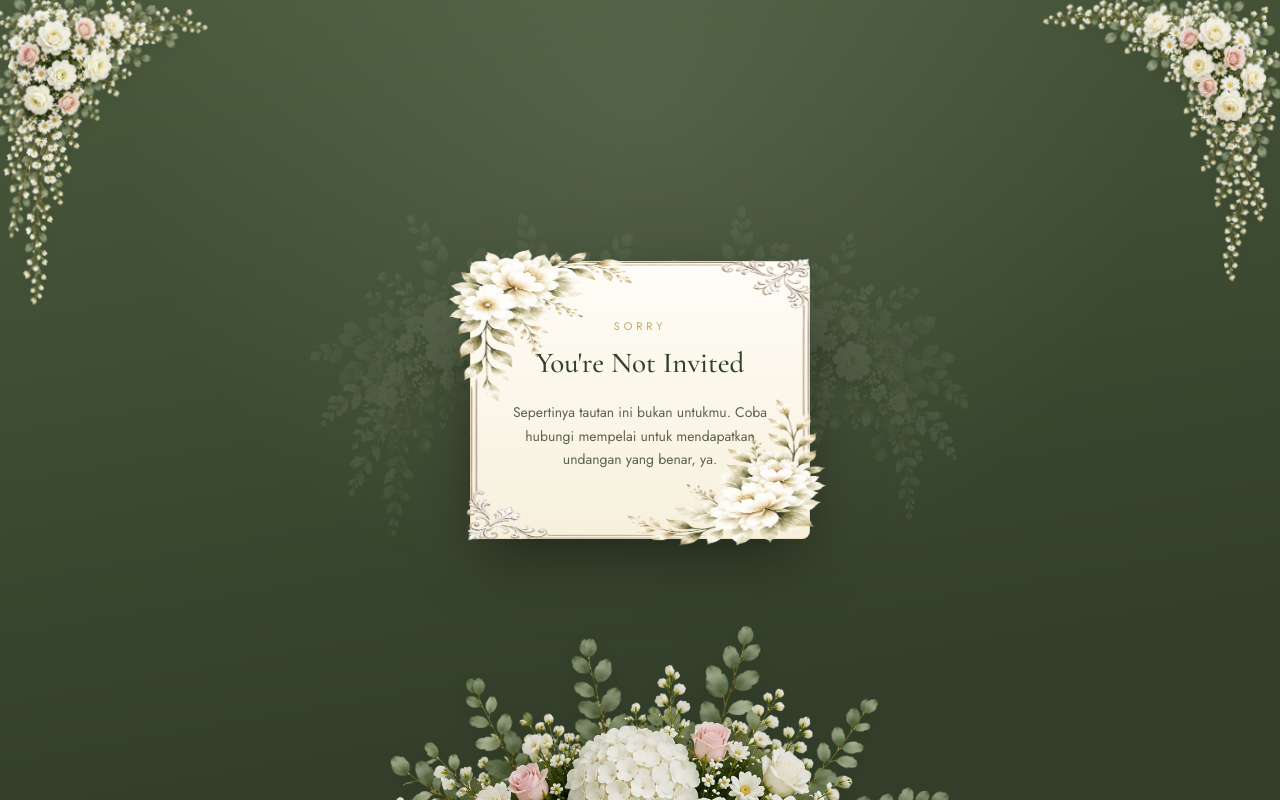
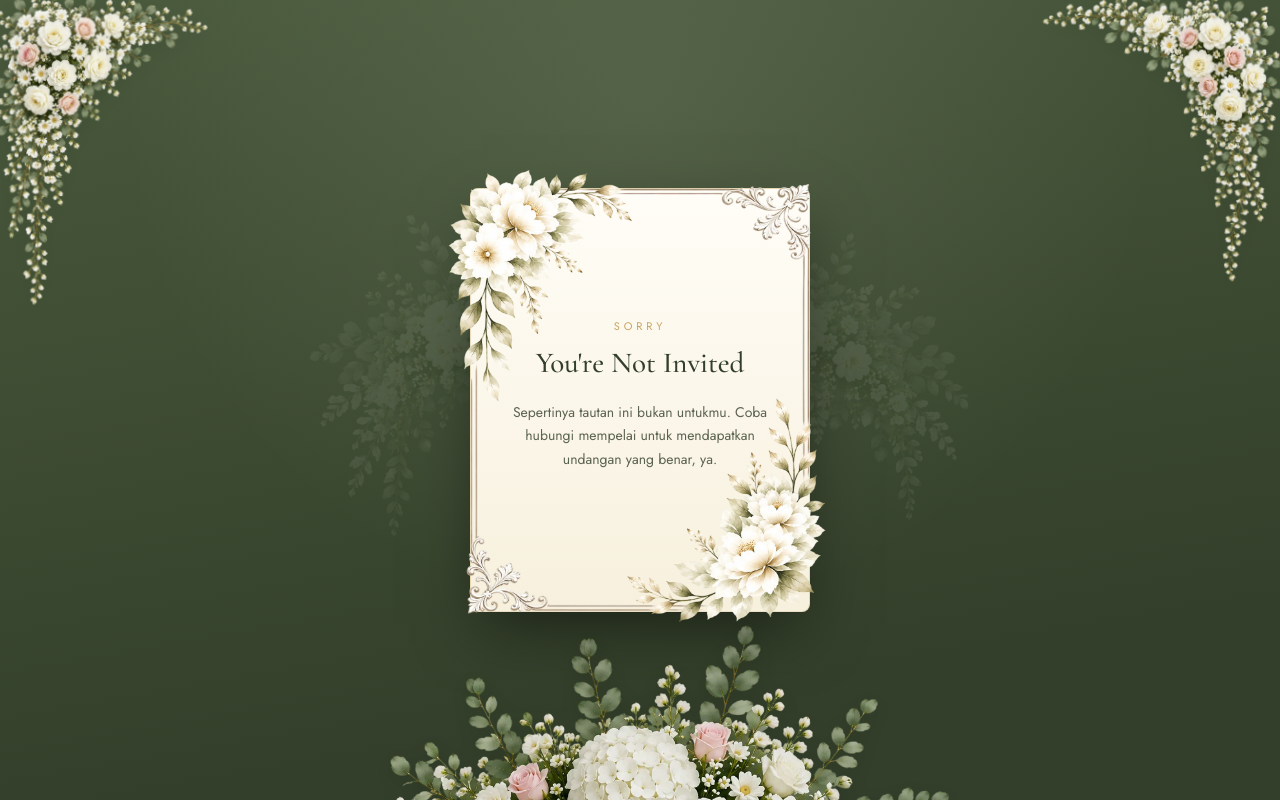
Before and after one commit to ivanmufid298/vaninwedding, a Next.js app: page / in a window 1280 px wide. Both pictures are taken after a click on the button "Buka undangan". Built offline with nearby package versions, Linux system fonts and the light colour scheme; no server answers.

Commit message:
fix height invite card when fetching data

```diff
--- a/src/components/invitation/InviteCard.module.css
+++ b/src/components/invitation/InviteCard.module.css
@@ -36,6 +36,14 @@
   pointer-events:none; z-index:0;
 }
 .cardBody{ position:relative; z-index:1; }
+/* the invited layout, kept in flow purely for its height, so the loading and not-invited
+   screens sit in a card of exactly the same size instead of a squat one */
+.reserve{ visibility:hidden; }
+/* ...and the real message for those two states, centred in the space it reserved */
+.stateLayer{
+  position:absolute; inset:0;
+  display:flex; flex-direction:column; align-items:center; justify-content:center;
+}
 
 /* perspective lives here, not on .overlay, so the card still flips in 3D beside its sibling hint */
 .stack{
--- a/src/components/invitation/InviteCard.tsx
+++ b/src/components/invitation/InviteCard.tsx
@@ -88,22 +88,14 @@ export default function InviteCard({
           {/* decorative border; sits behind cardBody so it never covers the text */}
           <div className={styles.frame} aria-hidden="true" />
           <div className={styles.cardBody}>
-            {isChecking ? (
-              <>
-                <div className={styles.eyebrow}>Mohon Tunggu</div>
-                <div className={styles.guestName}>Memuat undangan…</div>
-              </>
-            ) : isNotInvited ? (
-              <>
-                <div className={styles.eyebrow}>Sorry</div>
-                <div className={styles.guestName}>You&apos;re Not Invited</div>
-                <p className={styles.notInvitedNote}>
-                  Sepertinya tautan ini bukan untukmu. Coba hubungi mempelai
-                  untuk mendapatkan undangan yang benar, ya.
-                </p>
-              </>
-            ) : (
-              <>
+            {/* The invited layout is always laid out — while the lookup is in flight, or when
+                the guest isn't on the list, it is only made invisible. That keeps the card one
+                height across all three states instead of collapsing to a squat box, and
+                visibility:hidden also drops the download link out of the tab order. */}
+            <div
+              className={blocked ? styles.reserve : undefined}
+              aria-hidden={blocked}
+            >
               <div className={styles.eyebrow}>You&apos;re Invited</div>
               <div className={styles.guestName}>{displayName}</div>
 
@@ -245,7 +237,29 @@ export default function InviteCard({
               >
                 Unduh QR Code
               </a>
+            </div>
+
+            {/* stacked over the reserved space above, centred in it */}
+            {blocked && (
+              <div className={styles.stateLayer}>
+                {isChecking ? (
+                  <>
+                    <div className={styles.eyebrow}>Mohon Tunggu</div>
+                    <div className={styles.guestName}>Memuat undangan…</div>
                   </>
+                ) : (
+                  <>
+                    <div className={styles.eyebrow}>Sorry</div>
+                    <div className={styles.guestName}>
+                      You&apos;re Not Invited
+                    </div>
+                    <p className={styles.notInvitedNote}>
+                      Sepertinya tautan ini bukan untukmu. Coba hubungi mempelai
+                      untuk mendapatkan undangan yang benar, ya.
+                    </p>
+                  </>
+                )}
+              </div>
             )}
           </div>
         </div>
```
Lines whose indentation alone changed are shown as unchanged.
